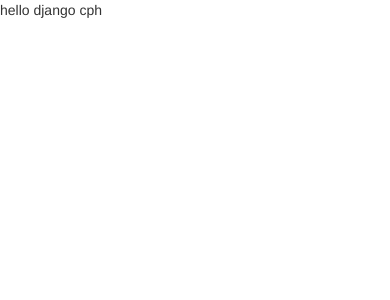
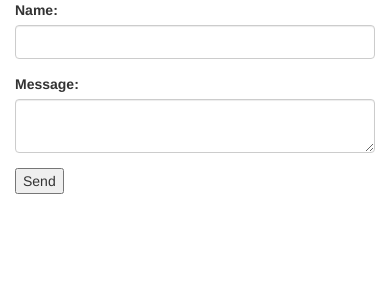
Before and after one commit to django-denmark/djangocph.dk, a Django app: template templates/contact.html in a window 390 px wide. Shown: the top 300 px of the page. Run offline with Django 3.2, Linux system fonts and the light colour scheme; the template is opened without the code that fills it, so the values that code supplies are empty; some libraries are stand-ins or nearby versions.

Commit message:
Fixing emils mistakes

```diff
--- a/djangocph/forms.py
+++ b/djangocph/forms.py
@@ -2,6 +2,7 @@ from django import forms
 import logging
 
 logger = logging.getLogger(__name__)
+
 
 class ContactForm(forms.Form):
     name = forms.CharField()
--- a/djangocph/views.py
+++ b/djangocph/views.py
@@ -2,6 +2,7 @@ from django.views.generic import TemplateView
 from django.views.generic.edit import FormView
 
 from . import forms
+
 
 class Website(TemplateView):
     template_name = 'website.html'
--- a/djangocph_dk/urls.py
+++ b/djangocph_dk/urls.py
@@ -1,7 +1,9 @@
 from django.conf.urls import patterns, include, url
 from django.contrib import admin
 from djangocph import views
+
 urlpatterns = patterns('',
+    url(r'^contact/$', views.ContactView.as_view(), name='contact'),
+    url(r'^admin/', include(admin.site.urls)),
     url(r'^$', views.Website.as_view(), name='home'),
-    url(r'^admin/', include(admin.site.urls)),
 )
--- a/templates/base.html
+++ b/templates/base.html
@@ -2,9 +2,12 @@
 <html>
 <head>
     <link rel="stylesheet" href="{% static 'css/bootstrap.min.css' %}" type="text/css" media="screen" />
-    <link rel="stylesheet" href="{% static 'js/bootstrap.min.js' %}" type="text/css" media="screen" />
 </head>
 <body>
-hello django cph
+  <div class="container">
+    {% block content %}
+    {% endblock %}
+  </div>
+  <script src="{% static 'js/bootstrap.min.js' %}"></script>
 </body>
 </html>
--- a/templates/contact.html
+++ b/templates/contact.html
@@ -1 +1,23 @@
 {% extends 'base.html' %}
+
+{% block content %}
+  <div class="row">
+    <div class="col-md-12">
+      <form action="" method="post">
+
+        <div class="form-group">
+          <label for="id-name">Name:</label>
+          <input id="id-name" name="name" class="form-control" />
+        </div>
+
+        <div class="form-group">
+          <label for="id-message">Message:</label>
+          <textarea for="id-message" id="id-message" name="message" class="form-control">
+          </textarea>
+        </div>
+
+        <button type="submit">Send</button>
+      </form>
+    </div>
+  </div>
+{% endblock %}
--- a/templates/website.html
+++ b/templates/website.html
@@ -1,4 +1,3 @@
 {% extends 'base.html' %}
-<form action="">
-    {% contact_form %}
-</form>
+{% block content %}
+{% endblock %}
```
Also changed, not shown: static_src/css/bootstrap-theme.css (renamed from static_src/bootstrap/css/bootstrap-theme.css), static_src/css/bootstrap-theme.min.css (renamed from static_src/bootstrap/css/bootstrap-theme.min.css), static_src/css/bootstrap.css (renamed from static_src/bootstrap/css/bootstrap.css), static_src/css/bootstrap.min.css (renamed from static_src/bootstrap/css/bootstrap.min.css), static_src/fonts/glyphicons-halflings-regular.ttf (renamed from static_src/bootstrap/fonts/glyphicons-halflings-regular.ttf), static_src/fonts/glyphicons-halflings-regular.woff (renamed from static_src/bootstrap/fonts/glyphicons-halflings-regular.woff), static_src/js/bootstrap.js (renamed from static_src/bootstrap/js/bootstrap.js), static_src/js/bootstrap.min.js (renamed from static_src/bootstrap/js/bootstrap.min.js), static_src/js/npm.js (renamed from static_src/bootstrap/js/npm.js), 8 other files.
